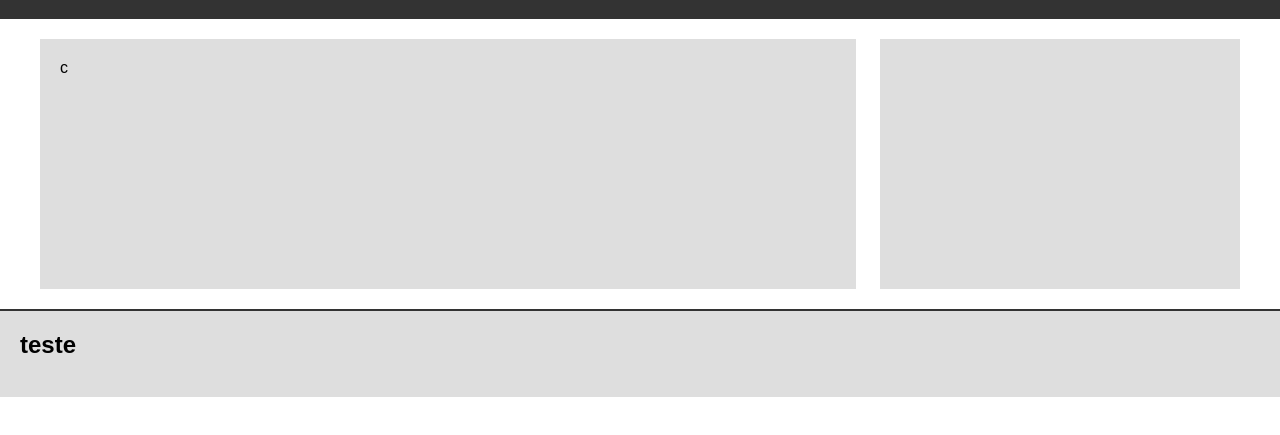
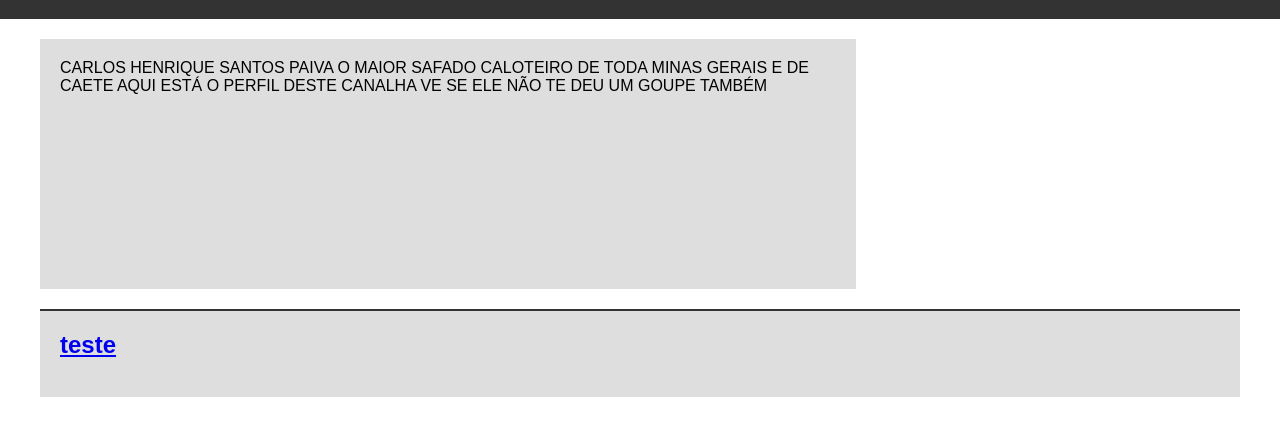
Before and after one commit to negoyego/negoyego.github.io, a plain HTML site: page index.html in a window 1280 px wide. Shown: the part 123-558 px from the top of the page. Drawn offline with Linux system fonts and the light colour scheme.

Commit message:
Update index.html

```diff
--- a/index.html
+++ b/index.html
@@ -29,7 +29,10 @@
 	<div id="main">
 	<div id='article'>
 	   <div class='content'>
-	   c
+	   CARLOS HENRIQUE SANTOS PAIVA
+           O MAIOR SAFADO CALOTEIRO DE TODA MINAS GERAIS E DE CAETE
+AQUI ESTÁ O PERFIL DESTE CANALHA VE SE ELE NÃO TE DEU UM GOUPE TAMBÉM
+<a href="#"
 	   </div>
 	</div>
 	<div id='sidebar'>
```
